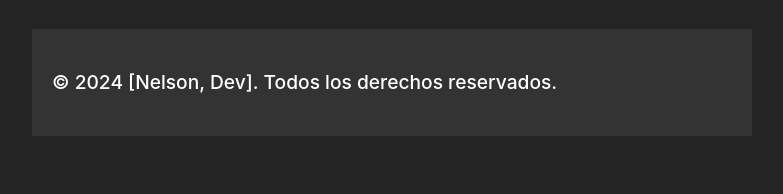
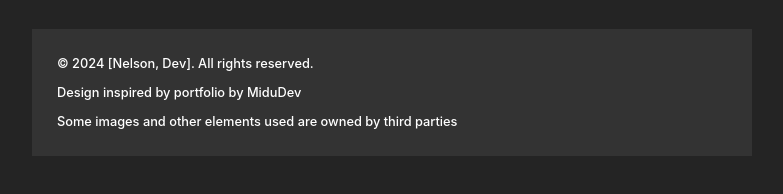
Before and after one commit to necho1122/portfolio, a website built with Vite: page index.html in a window 1280 px wide. Shown: the part 3270-3464 px from the top of the page, without its empty margins (248-1031 px from the left). Built offline with nearby package versions, Linux system fonts and the light colour scheme.

Commit message:
Update copyright notice and add attribution to design inspiration

```diff
--- a/index.html
+++ b/index.html
@@ -168,7 +168,10 @@
       </div>
       <footer class="footer">
         <div class="footer-content">
-          <p>&copy; 2024 [Nelson, Dev]. Todos los derechos reservados.</p>
+          <p>&copy; 2024 [Nelson, Dev]. All rights reserved.</p>
+          <p>Design inspired by <a href="https://portfolio.dev/" target="_blank">portfolio by MiduDev</a></p>
+          <p>Some images and other elements used are owned by third parties</p>
+
         </div>
       </footer>
     </div>
--- a/style.css
+++ b/style.css
@@ -364,3 +364,23 @@ strong
   width: 100%;
   margin: 0 auto;
 }
+
+.footer-content a
+{
+  color: #fff;
+  text-decoration: none;
+  font-weight: 500;
+  transition: color 0.25s;
+}
+
+.footer-content a:hover
+{
+  color: #646cff;
+}
+
+.footer-content p
+{
+  margin: 0;
+  padding: 5px;
+  font-size: 0.8rem;
+}
```
